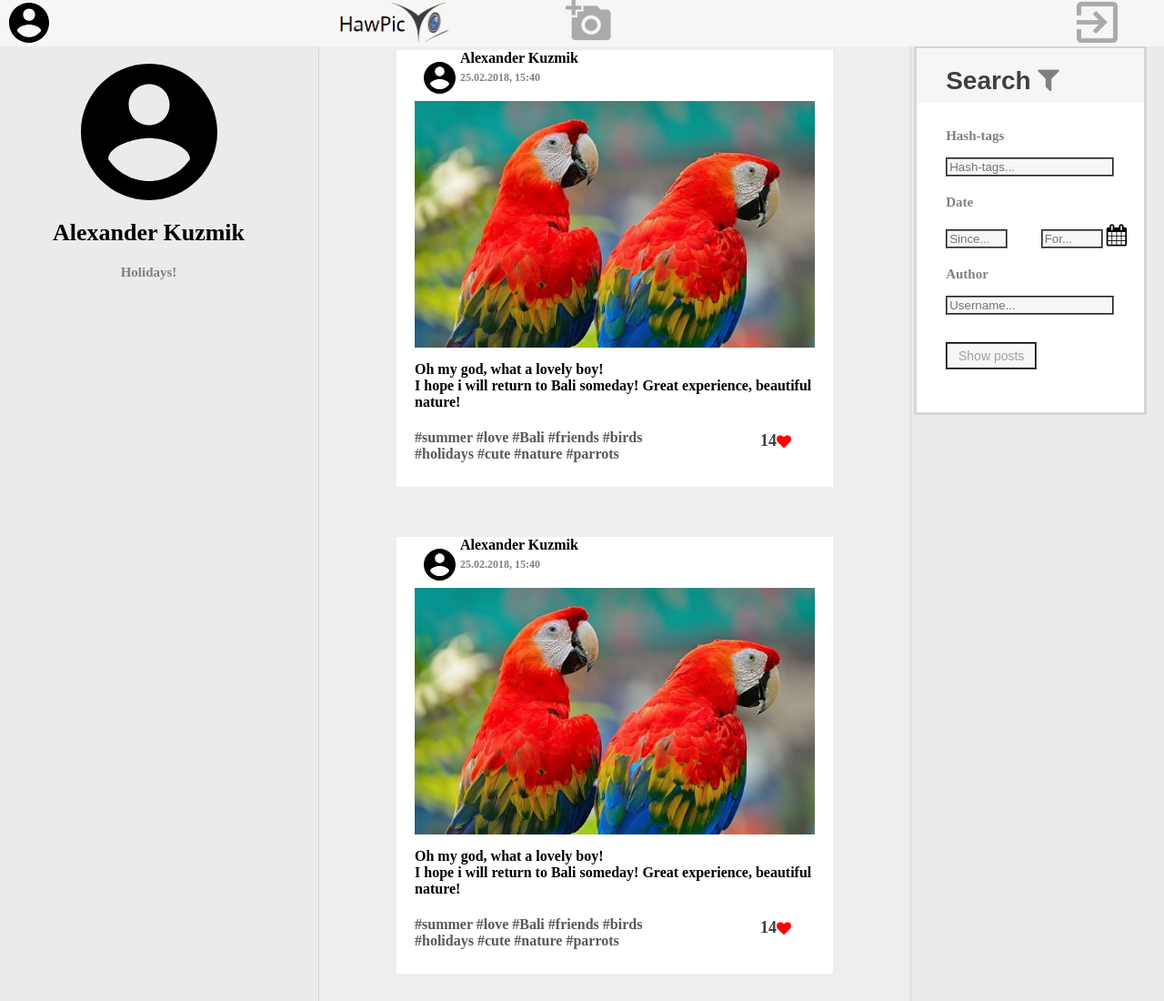
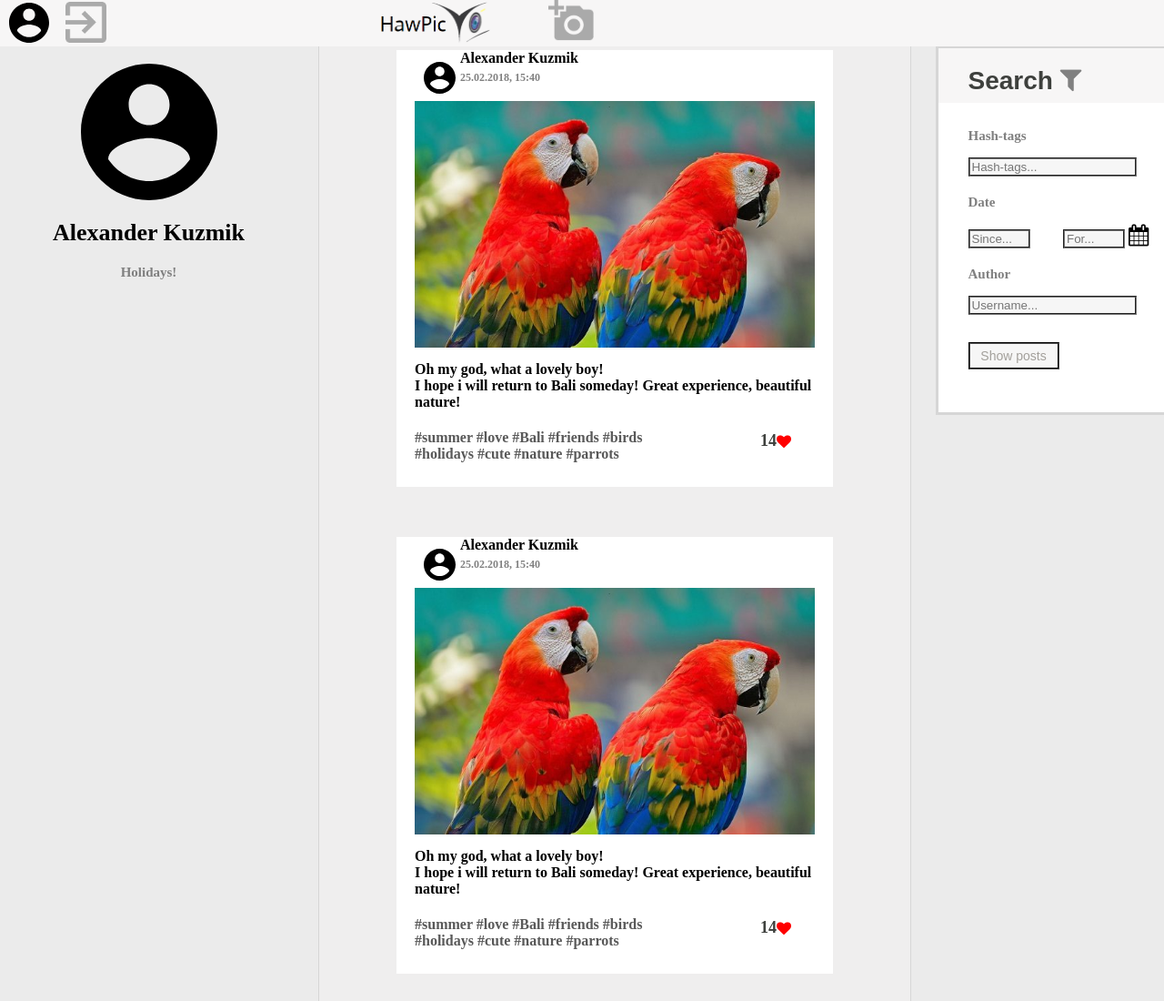
Before and after one commit to Foored/KuzmikGIT, a plain HTML site: page UI/index.html in a window 1280 px wide. Shown: the top 1100 px of the page at 91% size. Drawn offline with Linux system fonts and the light colour scheme.

Commit message:
Some margins were fixed

```diff
--- a/UI/assets/css/style.css
+++ b/UI/assets/css/style.css
@@ -74,7 +74,7 @@ body{
 }
 .add-photo{
     float: left;
-    margin-left: 10%;
+    margin-left: 5%;
 }
 .add-photo{
     cursor: pointer;
@@ -86,10 +86,10 @@ body{
 
 .log-out{
     float: left;
-    margin-left: 40%;
     margin-top: 2px;
 }
 .log-out img{
+    margin-left: 40%;
     cursor: pointer;
 }
 
@@ -195,7 +195,7 @@ body{
     margin-top: 50px;
     width: 250px;
     height: 400px;
-    margin-left: 1%;
+    margin-left: 10%;
     background-color: white;
 }
 .search-head{
--- a/UI/index.html
+++ b/UI/index.html
@@ -10,9 +10,9 @@
 <body class="normalize">
     <div class="header">
         <div class="top-left-avatar"><img src="assets/pics/avatar-top-left.svg" width="44" height="44"></div>
+        <div class="log-out"><img src="assets/pics/logout.png" width="45" height="45" ></div>
         <div class="logo"><img src="assets/pics/logo.png" width="120" height="45" ></div>
         <div class="add-photo"><img src="assets/pics/photo-plus.png" width="50" height="45" align="center" ></div>
-        <div class="log-out"><img src="assets/pics/logout.png" width="45" height="45" ></div>
     </div>
     <div class="content">
         <div class="profile">
```
